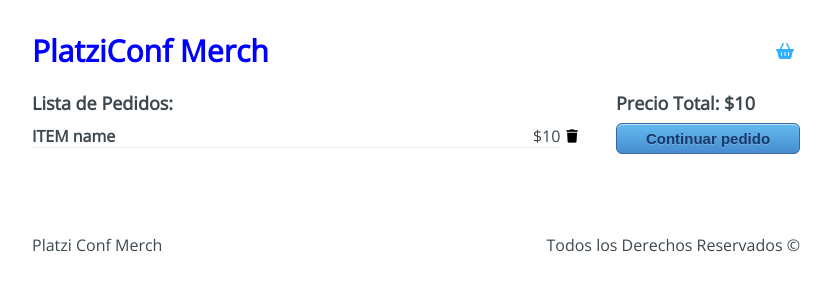
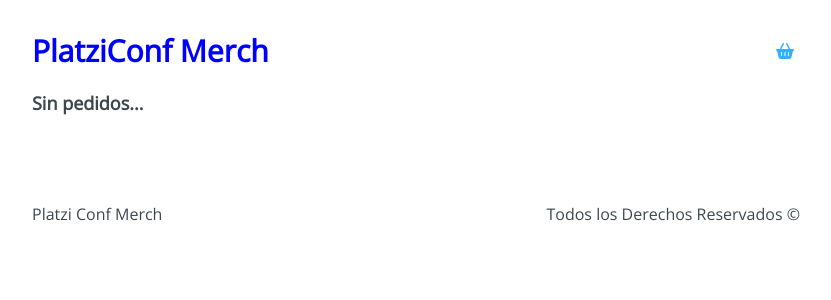
Before and after one commit to joseluis1061/conf-merch, a React app: page /checkout in a window 1280 px wide. Shown: the top 300 px of the page, without its empty margins (224-1055 px from the left). Built offline with nearby package versions, Linux system fonts and the light colour scheme.

Commit message:
Se arreglo el problema en Checkout el cual borraba de forma automatica los productos. Hay dos warning que no he podido identificar su causa aun

```diff
--- a/src/components/Header.jsx
+++ b/src/components/Header.jsx
@@ -1,19 +1,29 @@
-import React from 'react';
-import '../style/components/Header.css'
+import React, { useContext } from 'react';
+import AppContext from '../contex/AppContext';
 import { Link } from 'react-router-dom';
+import '../style/components/Header.css';
 
 
 const Header = () => {
+  const {state} = useContext(AppContext);
+  const {cart} = state;
   return (
     <div className="Header">
         <Link  to= '/'>
           <h1 className="Header-title">
-          PlatziConf Merch</h1>
+            PlatziConf Merch
+          </h1>
         </Link>
       <div className="Header-checkout">
         <Link to='/checkout'>
-        <i class="fa-solid fa-basket-shopping"></i>
+          <i class="fa-solid fa-basket-shopping"></i>
         </Link>
+        {
+          cart.length > 0 &&
+            <div className="Header-alert">
+              {cart.length}
+            </div>
+        }
       </div>
     </div>
   );
--- a/src/components/Layout.jsx
+++ b/src/components/Layout.jsx
@@ -8,7 +8,7 @@
   return (
     <div className="Main">
       <Header />
-      {children}
+        {children}
       <Footer />
     </div>
   );
--- a/src/components/Product.jsx
+++ b/src/components/Product.jsx
@@ -1,7 +1,6 @@
 import React from 'react';
 
-
-const Product = ({ product }) => {
+const Product = ({ product, handleAddToCart }) => {
   return (
     <div className="Products-item">
       <img src={product.image} alt={product.title} />
@@ -16,7 +15,12 @@
         </h2>
         <p>{product.description}</p>
       </div>
-      <button type="button">Comprar</button>
+      <button
+        type="button"
+        onClick={handleAddToCart(product)}
+      >
+        Comprar
+      </button>
     </div>
   );
 }
--- a/src/components/Products.jsx
+++ b/src/components/Products.jsx
@@ -1,13 +1,25 @@
-import React from 'react';
+import React, { useContext } from 'react';
+import AppContext from '../contex/AppContext';
 import Product from './Product';
 import '../style/components/Products.css';
 
-const Products = ({ products }) => {
+const Products = () => {
+  const { state, addToCart } = useContext(AppContext);
+  const { products } = state;
+
+  const handleAddToCart = product => () => {
+    addToCart(product)
+  }
+
   return (
     <div className="Products">
       <div className="Products-items">
         {products.map(product => (
-          <Product key={product.id} product={product} />
+          <Product
+            key={product.id}
+            product={product}
+            handleAddToCart={handleAddToCart}
+          />
         ))}
       </div>
     </div>
--- a/src/containers/Checkout.jsx
+++ b/src/containers/Checkout.jsx
@@ -1,27 +1,50 @@
 import React from 'react';
+import { useContext } from 'react';
+import { Link } from 'react-router-dom';
+import AppContext from '../contex/AppContext';
 import '../style/components/Checkout.css';
-import { Link } from 'react-router-dom';
+
 export const Checkout = () => {
+  const { state, removeFromCart } = useContext(AppContext);
+  const { cart } = state;
+
+  const handleRemove = product => () => {
+    removeFromCart(product);
+  };
+
+  const handleSumTotal = () => {
+    const reducer = (accumulator, currentValue) => accumulator + currentValue.price;
+    const sum = cart.reduce(reducer, 0);
+    return sum;
+  }
+
   return (
     <div className="Checkout">
       <div className="Checkout-content">
-        <h3>Lista de Pedidos:</h3>
+        {cart.length > 0 ? <h3>Lista de pedidos:</h3> : <h3>Sin pedidos...</h3>}
+        {cart.map((item) => (
           <div className="Checkout-item">
             <div className="Checkout-element">
-            <h4>ITEM name</h4>
-            <span>$10</span>
+              <h4>{item.title}</h4>
+              <span>
+                $
+                {item.price}
+              </span>
             </div>
-          <button type="button">
-            <i class="fa-solid fa-trash"></i>
+            <button type="button" onClick={handleRemove(item)}>
+              <i className="fas fa-trash-alt" />
             </button>
           </div>
+        ))}
       </div>
+      {cart.length > 0 && (
         <div className="Checkout-sidebar">
-        <h3>Precio Total: $10</h3>
-        <Link to='/checkout/information'>
+          <h3>{`Precio Total: $ ${handleSumTotal()}`}</h3>
+          <Link to="/checkout/information">
             <button type="button">Continuar pedido</button>
           </Link>
         </div>
+      )}
     </div>
   );
 }
--- a/src/contex/AppContex.js
+++ /dev/null
@@ -1,8 +0,0 @@
-import React from "react";
-
-const AppContex = React.createContext({});
-
-
-
-
-export default AppContex;
--- /dev/null
+++ b/src/contex/AppContext.js
@@ -0,0 +1,5 @@
+import React from "react";
+
+const AppContext = React.createContext({});
+
+export default AppContext;
--- a/src/hooks/useInitialState.js
+++ b/src/hooks/useInitialState.js
@@ -1,36 +1,32 @@
-import { useState } from "react";
+import { useState } from 'react';
 import initialState from '../initialState';
-
 
 const useInitialState = ()=>{
   const [state, setState] = useState(initialState);
 
   //Funciones para modificar el estado
-  const addToCart = payload =>{
+  const addToCart = payload => {
+    //Funciones para modificar el estado
     setState({
+      //Modifica la opción cart agrega
       ...state,
-      //Modifica la opción cart agrega
-      cart:[...state.cart, payload]
+      cart: [...state.cart, payload],
     });
   };
 
-  const removeToCart = payload =>{
+  const removeFromCart = payload => {
     setState({
       ...state,
-      //Modifica la opción cart elimina
-      cart:state.cart.filter((item)=>{
-        item.id != payload.id
-      })
-    })
+      cart: state.cart.filter(items => items.id !== payload.id),
+    });
   };
 
   //El customHook retorna nuestras funciones y el estado del carrito
-  return{
+  return {
     addToCart,
-    removeToCart,
+    removeFromCart,
     state,
   };
-
 };
 
 export default useInitialState;
```
Also changed, not shown: src/routes/App.jsx (+4 -4 lines), src/index.js (line endings or trailing spaces). Lines whose indentation alone changed are shown as unchanged.
